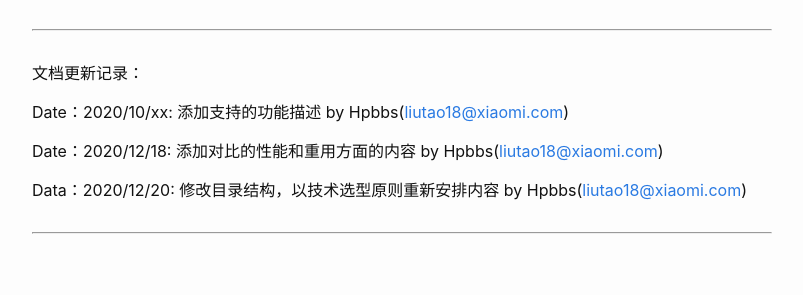
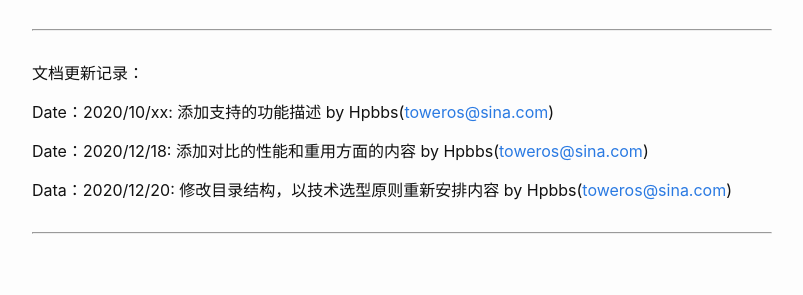
Before and after one commit to Hpbbs/Hpbbs.github.io, a Jekyll site: the page built from _posts/2020-10-11-UIRender-Compare-between-guix-lvgl.md, in a window 1280 px wide and 900 px high, scrolled down 638 px. Shown: the part 158-453 px from the top of the window, without its empty margins (238-1041 px from the left). Built offline with Jekyll 4.4.1, drawn with Linux system fonts in a browser that asks for light colours.

Commit message:
Update post
N/A

Signed-off-by: Hpbbs <toweros@sina.com>

```diff
--- a/_posts/2020-10-11-UIRender-Compare-between-guix-lvgl.md
+++ b/_posts/2020-10-11-UIRender-Compare-between-guix-lvgl.md
@@ -13,11 +13,11 @@ categories: GUI 技术选型
 
 文档更新记录：
 
-Date：2020/10/xx: 添加支持的功能描述 by Hpbbs([liutao18@xiaomi.com](mailto:liutao18@xiaomi.com))
+Date：2020/10/xx: 添加支持的功能描述 by Hpbbs([toweros@sina.com](mailto:toweros@sina.com))
 
-Date：2020/12/18: 添加对比的性能和重用方面的内容 by Hpbbs([liutao18@xiaomi.com](mailto:liutao18@xiaomi.com))
+Date：2020/12/18: 添加对比的性能和重用方面的内容 by Hpbbs([toweros@sina.com](mailto:toweros@sina.com))
 
-Data：2020/12/20: 修改目录结构，以技术选型原则重新安排内容 by Hpbbs([liutao18@xiaomi.com](mailto:liutao18@xiaomi.com))
+Data：2020/12/20: 修改目录结构，以技术选型原则重新安排内容 by Hpbbs([toweros@sina.com](mailto:toweros@sina.com))
 
 ---
 
```
